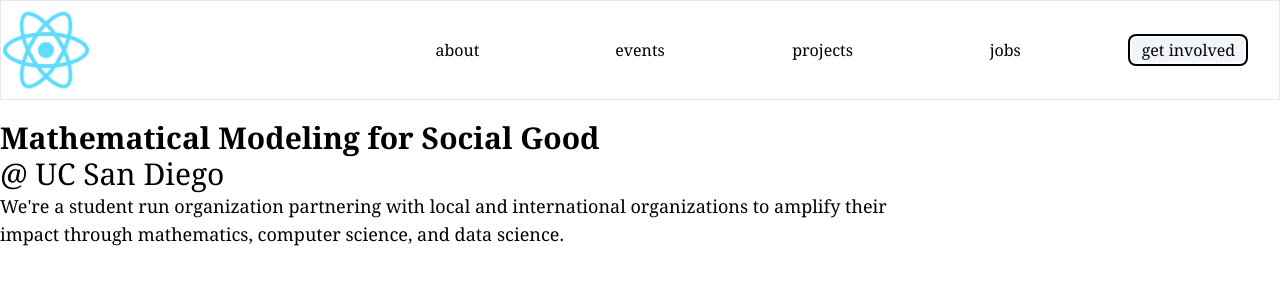
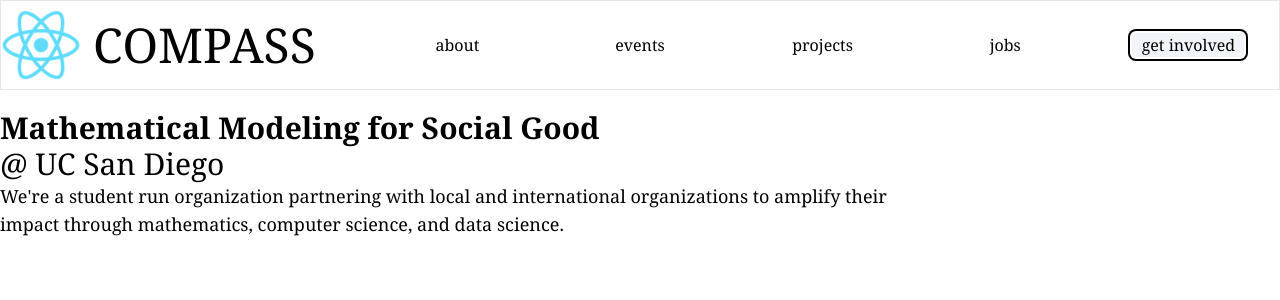
Before and after one commit to CompassInstitution/compass-landing-page, a React (Create React App) app: page / in a window 1280 px wide. Shown: the top 300 px of the page. Built offline with nearby package versions, Linux system fonts and the light colour scheme.

Commit message:
modified title

```diff
--- a/src/components/Navbar.js
+++ b/src/components/Navbar.js
@@ -3,8 +3,11 @@ export default function Navbar() {
         <nav className="sticky top-0 w-full border border-b-1 z-50">
             <div className="container">
                 <div className="flex flex-row py-1 items-center font-serif">
-                    <div className="basis-1/3">
-                        <img src="logo192.png" alt="Logo" width="90" />
+                    <div className="basis-1/3 flex items-center">
+                        <img src="logo192.png" alt="Logo" width="80" />
+                        <h1 className="p-3 text-5xl font-semi-bold">
+                            COMPASS
+                        </h1>
                     </div>
                     <button className="basis-1/6 basis-">
                         about
```
